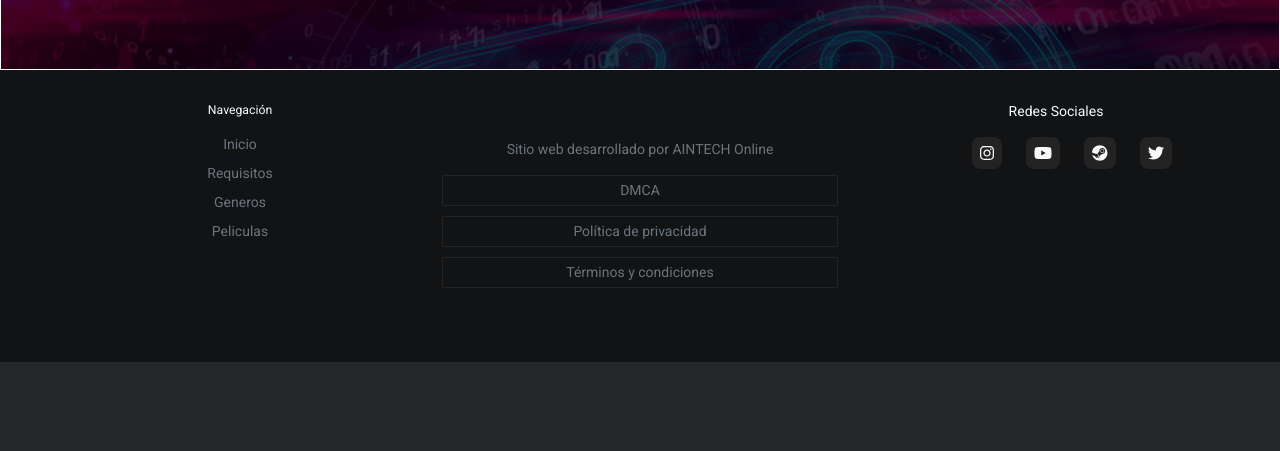
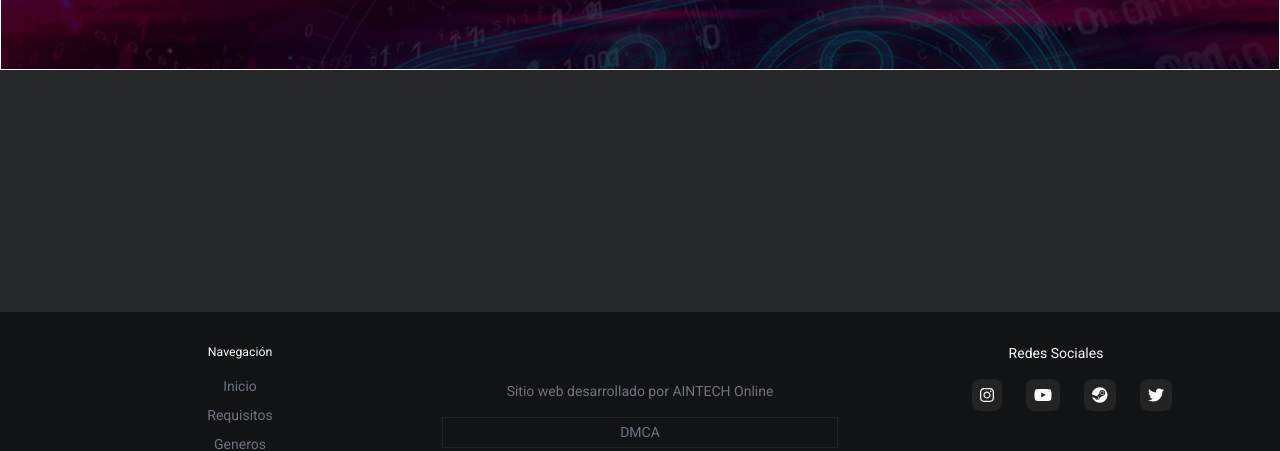
Before and after one commit to silvercrow26/aintech-games-frontend, a React (Vite) app: page /user/profile/1 in a window 1280 px wide. Shown: the part 196-647 px from the top of the page. Built offline with nearby package versions, Linux system fonts and the light colour scheme; no server answers.

Commit message:
wrapper component added

```diff
--- a/src/App.css
+++ b/src/App.css
@@ -725,7 +725,10 @@ li {
 }
 
 footer {
-  min-height: calc(100vh - 1000px);
+
+  position:fixed;
+  width: 100%;
+  bottom:0;
 }
 
 
--- /dev/null
+++ b/src/Wrapper.jsx
@@ -0,0 +1,11 @@
+import {Routes, Route, BrowserRouter as Router, useLocation} from 'react-router-dom';
+import {useLayoutEffect} from 'react';
+
+
+export const Wrapper = ({children}) => {
+    const location = useLocation();
+    useLayoutEffect(() => {
+      document.documentElement.scrollTo(0, 0);
+    }, [location.pathname]);
+    return children
+  }
--- a/src/games/components/Footer.jsx
+++ b/src/games/components/Footer.jsx
@@ -12,7 +12,7 @@ import React from "react";
 import { Link } from "react-router-dom";
 export const Footer = () => {
   return (
-    <footer className="bg-dark p-3 text-center text-light bgFooter">
+    <footer className="bg-dark p-3 text-center text-light bgFooter ">
       <div className=" row mb-5">
       <div className="d-flex justify-content-center flex-wrap">
         <div className="col-md-4 col-sm-12">
--- a/src/router/AppRouter.jsx
+++ b/src/router/AppRouter.jsx
@@ -11,6 +11,7 @@ import {
     GameCardWithId, GamesPage, useGameStore, GenrePage, ErrorPage, useGenreStore, PrivacyPolicy, TermsAndConditions, DMCA
 } from '../games/index';
 import '../App.css';
+import { Wrapper } from '../Wrapper';
 
 
 export const AppRouter = () => {
@@ -45,6 +46,7 @@ export const AppRouter = () => {
     };
     return (
         <>
+        <Wrapper>
             <Navbar />
             <Routes>
                 <Route path='/' element={<GamesPage />} />
@@ -82,6 +84,7 @@ export const AppRouter = () => {
                 }
             </Routes>
             <Footer />
+            </Wrapper>
         </>
     )
 }
```
